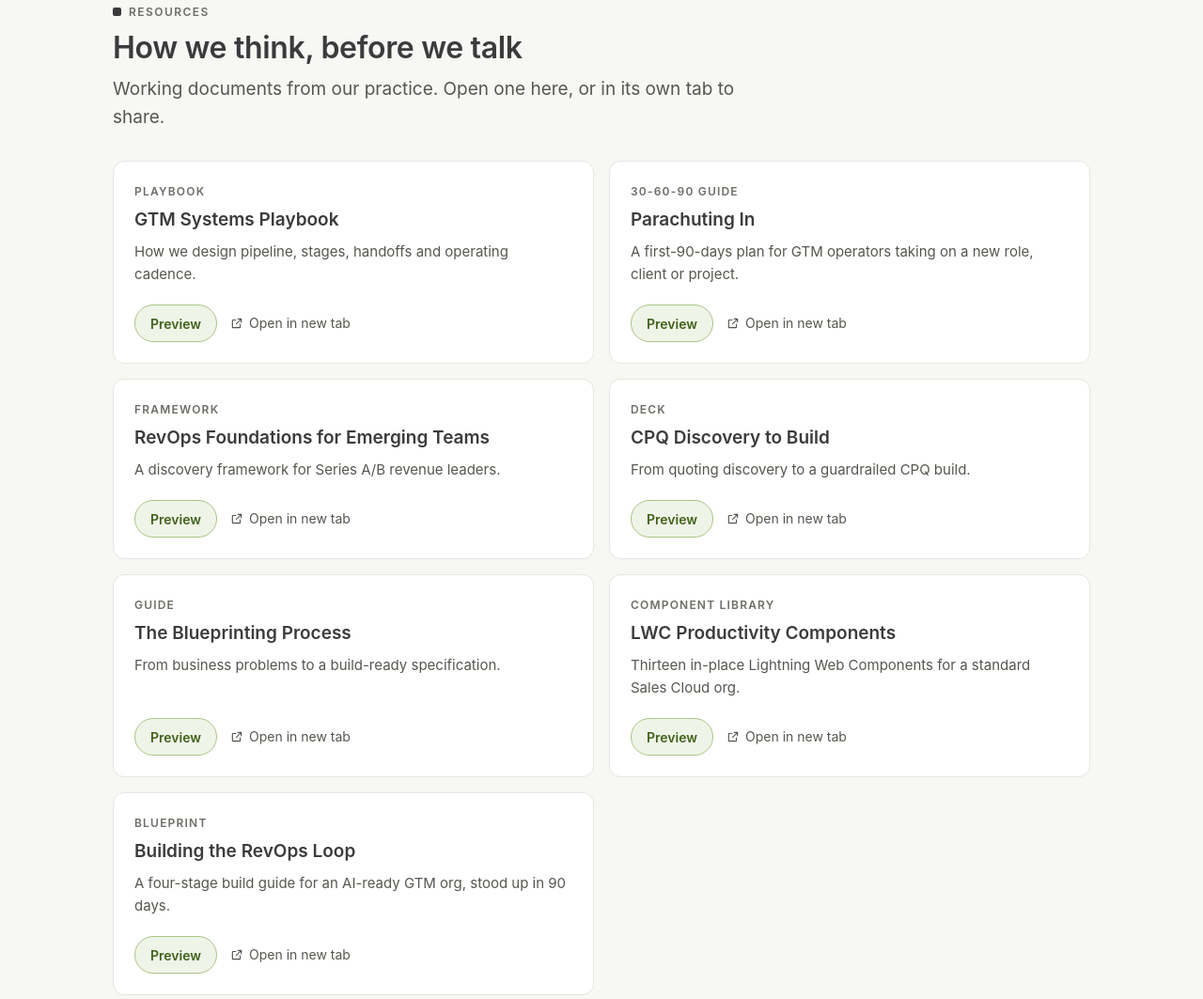
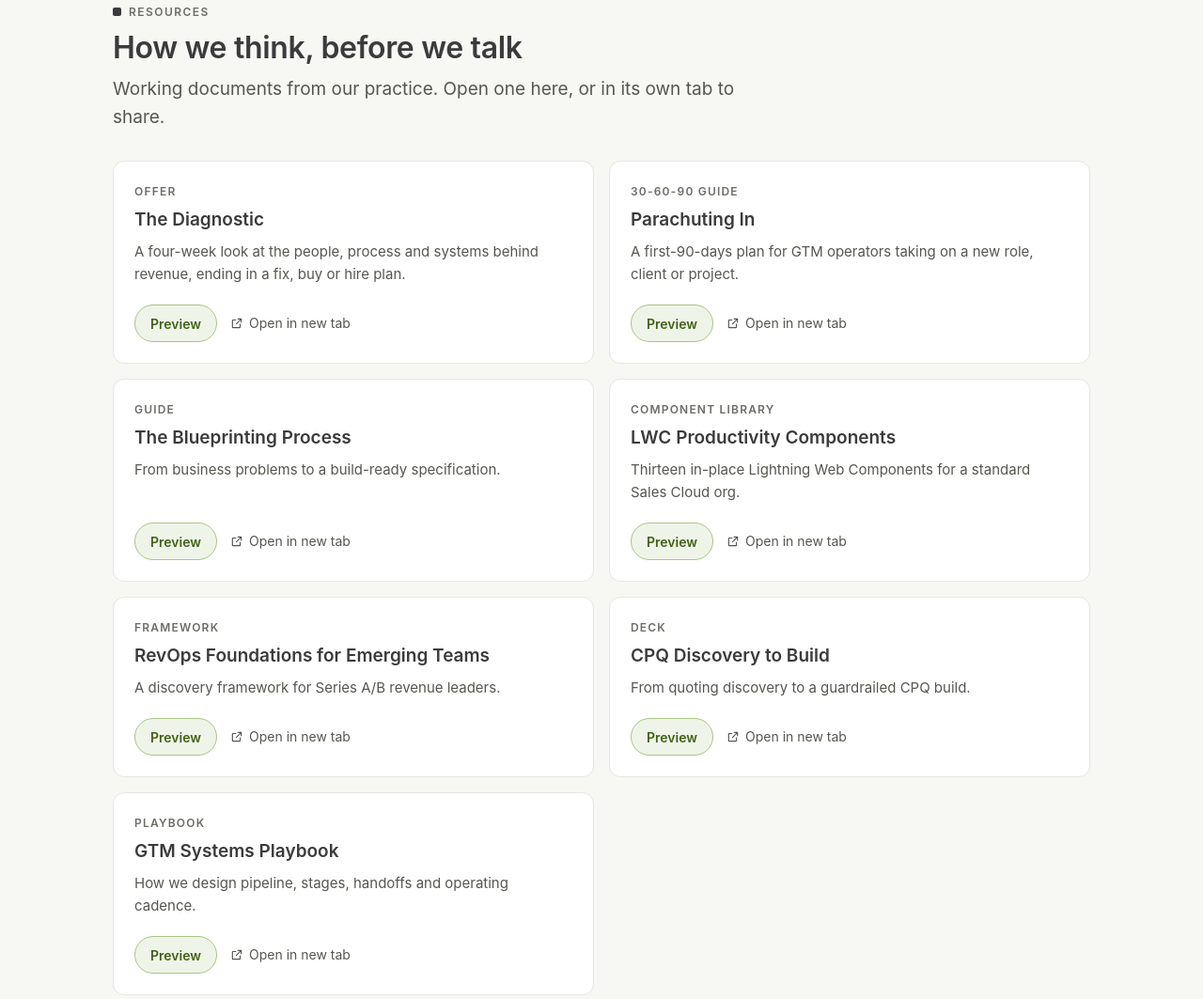
Before and after one commit to gnrobin/productivityadvisors, a plain HTML site: page index.html in a window 1280 px wide. Shown: the part 5212-6275 px from the top of the page at 94% size. Drawn offline with Linux system fonts and the light colour scheme; a web font is replaced by a local one.

Commit message:
Reorder #resources: The Diagnostic first, Playbook last, remove RevOps Loop card
Co-Authored-By: Claude Opus 5.5 <noreply@anthropic.com>
Claude-Session: https://claude.ai/code/session_01JiZ6m1bon6rv8xes8kgNtY

```diff
--- a/index.html
+++ b/index.html
@@ -472,20 +472,20 @@ dialog.viewer::backdrop{background:rgba(42,42,44,0.55)}
    slug also deep-links: productivityadvisors.com/#r-blueprinting opens it.
    ========================================================================== */
 const RESOURCES = [
-  { slug: "playbook", type: "Playbook", title: "GTM Systems Playbook",
-    note: "How we design pipeline, stages, handoffs and operating cadence.", src: "resources/playbook.html" },
+  { slug: "the-diagnostic", type: "Offer", title: "The Diagnostic",
+    note: "A four-week look at the people, process and systems behind revenue, ending in a fix, buy or hire plan.", src: "resources/the-diagnostic.html" },
   { slug: "parachuting-in", type: "30-60-90 Guide", title: "Parachuting In",
     note: "A first-90-days plan for GTM operators taking on a new role, client or project.", src: "resources/parachuting-in.html" },
+  { slug: "blueprinting", type: "Guide", title: "The Blueprinting Process",
+    note: "From business problems to a build-ready specification.", src: "resources/blueprinting.html" },
+  { slug: "lwc-components", type: "Component Library", title: "LWC Productivity Components",
+    note: "Thirteen in-place Lightning Web Components for a standard Sales Cloud org.", src: "resources/lwc-components.html" },
   { slug: "revops-foundations", type: "Framework", title: "RevOps Foundations for Emerging Teams",
     note: "A discovery framework for Series A/B revenue leaders.", src: "resources/revops-foundations.html" },
   { slug: "cpq", type: "Deck", title: "CPQ Discovery to Build",
     note: "From quoting discovery to a guardrailed CPQ build.", src: "resources/cpq-discovery.html" },
-  { slug: "blueprinting", type: "Guide", title: "The Blueprinting Process",
-    note: "From business problems to a build-ready specification.", src: "resources/blueprinting.html" },
-  { slug: "lwc-components", type: "Component Library", title: "LWC Productivity Components",
-    note: "Thirteen in-place Lightning Web Components for a standard Sales Cloud org.", src: "resources/lwc-components.html" },
-  { slug: "revops-loop", type: "Blueprint", title: "Building the RevOps Loop",
-    note: "A four-stage build guide for an AI-ready GTM org, stood up in 90 days.", src: "resources/revops-loop.html" }
+  { slug: "playbook", type: "Playbook", title: "GTM Systems Playbook",
+    note: "How we design pipeline, stages, handoffs and operating cadence.", src: "resources/playbook.html" }
 ];
 
 (function () {
```
